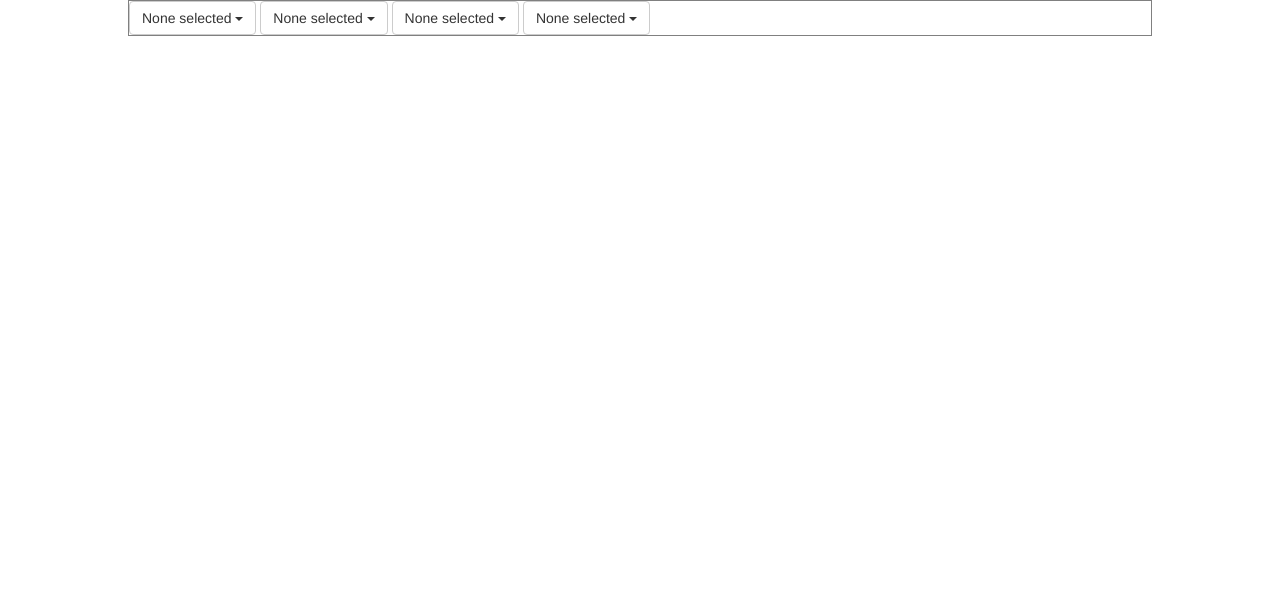
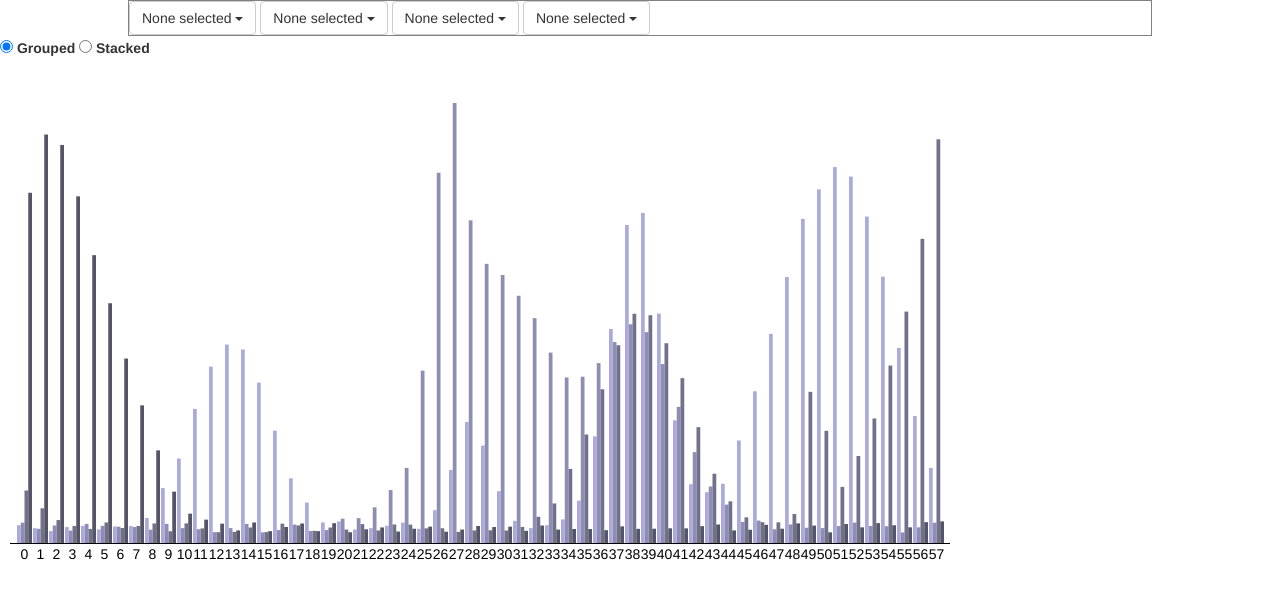
Before and after one commit to jenshen/edx-analytics, a plain HTML site: page public/filter.html in a window 1280 px wide. Drawn offline with nearby package versions, Linux system fonts and the light colour scheme.

Commit message:
first try at creating dynamic graphs with d3

```diff
--- a/public/css/style.css
+++ b/public/css/style.css
@@ -3,3 +3,10 @@
 	width: 80%;
 	border: solid 1px gray;
 }
+
+.axis path,
+.axis line {
+  fill: none;
+  stroke: #000;
+  shape-rendering: crispEdges;
+}
--- a/public/filter.html
+++ b/public/filter.html
@@ -55,6 +55,130 @@
 	</select>
 </div>
 
+<form>
+    <label><input type="radio" name="mode" value="grouped"> Grouped</label>
+	<label><input type="radio" name="mode" value="stacked" checked> Stacked</label>
+</form>
+
+	<script src="http://d3js.org/d3.v3.min.js"></script>
+    <script>
+
+      var n = 4, // number of layers
+          m = 58, // number of samples per layer
+          stack = d3.layout.stack(),
+          layers = stack(d3.range(n).map(function() { return bumpLayer(m, .1); })),
+          yGroupMax = d3.max(layers, function(layer) { return d3.max(layer, function(d) { return d.y; }); }),
+          yStackMax = d3.max(layers, function(layer) { return d3.max(layer, function(d) { return d.y0 + d.y; }); });
+
+      var margin = {top: 40, right: 10, bottom: 20, left: 10},
+          width = 960 - margin.left - margin.right,
+          height = 500 - margin.top - margin.bottom;
+
+      var x = d3.scale.ordinal()
+          .domain(d3.range(m))
+          .rangeRoundBands([0, width], .08);
+
+      var y = d3.scale.linear()
+          .domain([0, yStackMax])
+          .range([height, 0]);
+
+      var color = d3.scale.linear()
+          .domain([0, n - 1])
+          .range(["#aad", "#556"]);
+
+      var xAxis = d3.svg.axis()
+          .scale(x)
+          .tickSize(0)
+          .tickPadding(6)
+          .orient("bottom");
+
+      var svg = d3.select("body").append("svg")
+          .attr("width", width + margin.left + margin.right)
+          .attr("height", height + margin.top + margin.bottom)
+        .append("g")
+          .attr("transform", "translate(" + margin.left + "," + margin.top + ")");
+
+      var layer = svg.selectAll(".layer")
+          .data(layers)
+        .enter().append("g")
+          .attr("class", "layer")
+          .style("fill", function(d, i) { return color(i); });
+
+      var rect = layer.selectAll("rect")
+          .data(function(d) { return d; })
+        .enter().append("rect")
+          .attr("x", function(d) { return x(d.x); })
+          .attr("y", height)
+          .attr("width", x.rangeBand())
+          .attr("height", 0);
+
+      rect.transition()
+          .delay(function(d, i) { return i * 10; })
+          .attr("y", function(d) { return y(d.y0 + d.y); })
+          .attr("height", function(d) { return y(d.y0) - y(d.y0 + d.y); });
+
+      svg.append("g")
+          .attr("class", "x axis")
+          .attr("transform", "translate(0," + height + ")")
+          .call(xAxis);
+
+      d3.selectAll("input").on("change", change);
+
+      var timeout = setTimeout(function() {
+        d3.select("input[value=\"grouped\"]").property("checked", true).each(change);
+      }, 2000);
+
+      function change() {
+        clearTimeout(timeout);
+        if (this.value === "grouped") transitionGrouped();
+        else transitionStacked();
+      }
+
+      function transitionGrouped() {
+        y.domain([0, yGroupMax]);
+
+        rect.transition()
+            .duration(500)
+            .delay(function(d, i) { return i * 10; })
+            .attr("x", function(d, i, j) { return x(d.x) + x.rangeBand() / n * j; })
+            .attr("width", x.rangeBand() / n)
+          .transition()
+            .attr("y", function(d) { return y(d.y); })
+            .attr("height", function(d) { return height - y(d.y); });
+      }
+
+      function transitionStacked() {
+        y.domain([0, yStackMax]);
+
+        rect.transition()
+            .duration(500)
+            .delay(function(d, i) { return i * 10; })
+            .attr("y", function(d) { return y(d.y0 + d.y); })
+            .attr("height", function(d) { return y(d.y0) - y(d.y0 + d.y); })
+          .transition()
+            .attr("x", function(d) { return x(d.x); })
+            .attr("width", x.rangeBand());
+      }
+
+      // Inspired by Lee Byron's test data generator.
+      function bumpLayer(n, o) {
+
+        function bump(a) {
+          var x = 1 / (.1 + Math.random()),
+              y = 2 * Math.random() - .5,
+              z = 10 / (.1 + Math.random());
+          for (var i = 0; i < n; i++) {
+            var w = (i / n - y) * z;
+            a[i] += x * Math.exp(-w * w);
+          }
+        }
+
+        var a = [], i;
+        for (i = 0; i < n; ++i) a[i] = o + o * Math.random();
+        for (i = 0; i < 5; ++i) bump(a);
+        return a.map(function(d, i) { return {x: i, y: Math.max(0, d)}; });
+      }
+    </script>
 
 
 </html>
```
